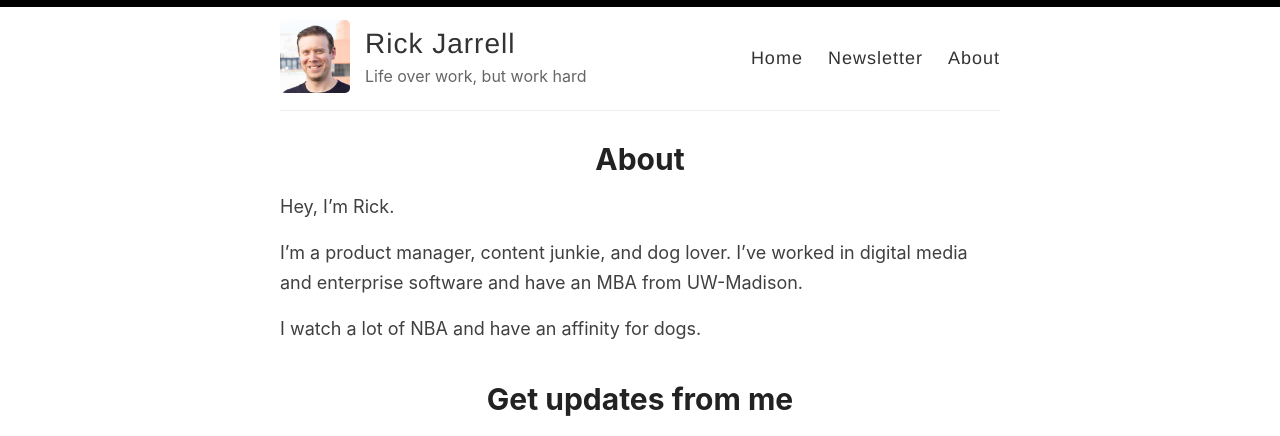
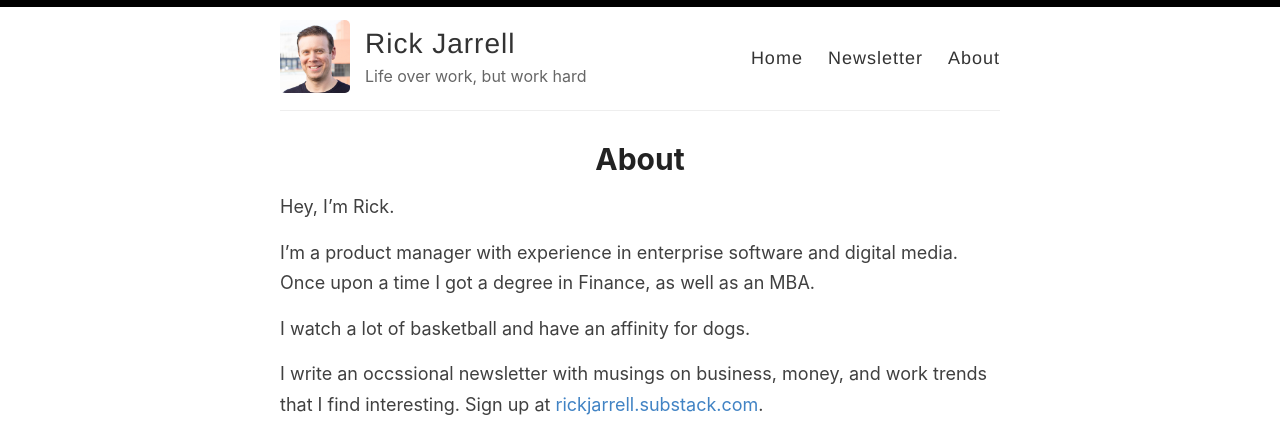
Before and after one commit to rickjarrell/backupblog, a Jekyll site: the page built from _pages/about.md, in a window 1280 px wide, cut to the strip 0-436 px from the top of the page. Built offline with Jekyll 4.4.1, drawn with Linux system fonts in a browser that asks for light colours.

Commit message:
Update about.md

```diff
--- a/_pages/about.md
+++ b/_pages/about.md
@@ -6,6 +6,8 @@ permalink: /about/
 
 Hey, I'm Rick.
 
-I'm a product manager, content junkie, and dog lover. I've worked in digital media and enterprise software and have an MBA from UW-Madison.
+I’m a product manager with experience in enterprise software and digital media. Once upon a time I got a degree in Finance, as well as an MBA.
 
-I watch a lot of NBA and have an affinity for dogs.
+I watch a lot of basketball and have an affinity for dogs.
+
+I write an occssional newsletter with musings on business, money, and work trends that I find interesting. Sign up at [rickjarrell.substack.com](http://rickjarrell.substack.com).
```
